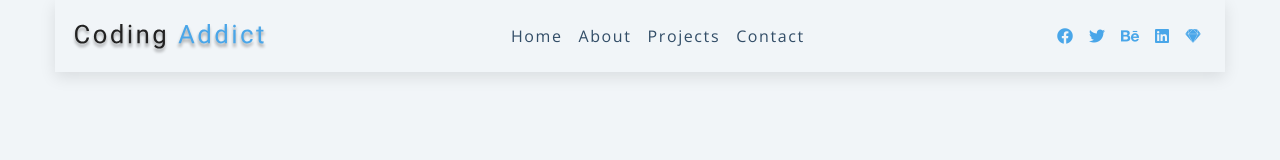
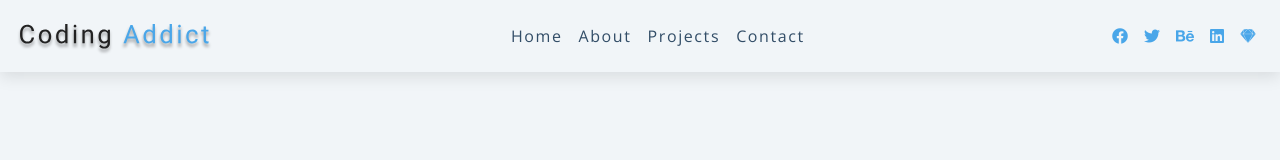
Before and after one commit to zainabturkmen/JS-Projects, a plain HTML site: page Project-one/index.html in a window 1280 px wide. Drawn offline with nearby package versions, Linux system fonts and the light colour scheme.

Commit message:
Project one

```diff
--- a/Project-one/styles.css
+++ b/Project-one/styles.css
@@ -213,7 +213,7 @@ Navbar
 }
 @media screen and (min-width: 800px) {
   .nav-center {
-    max-width: 1170px;
+    /* max-width: 1170px; */
     margin: 0 auto;
     display: flex;
     align-items: center;
```
